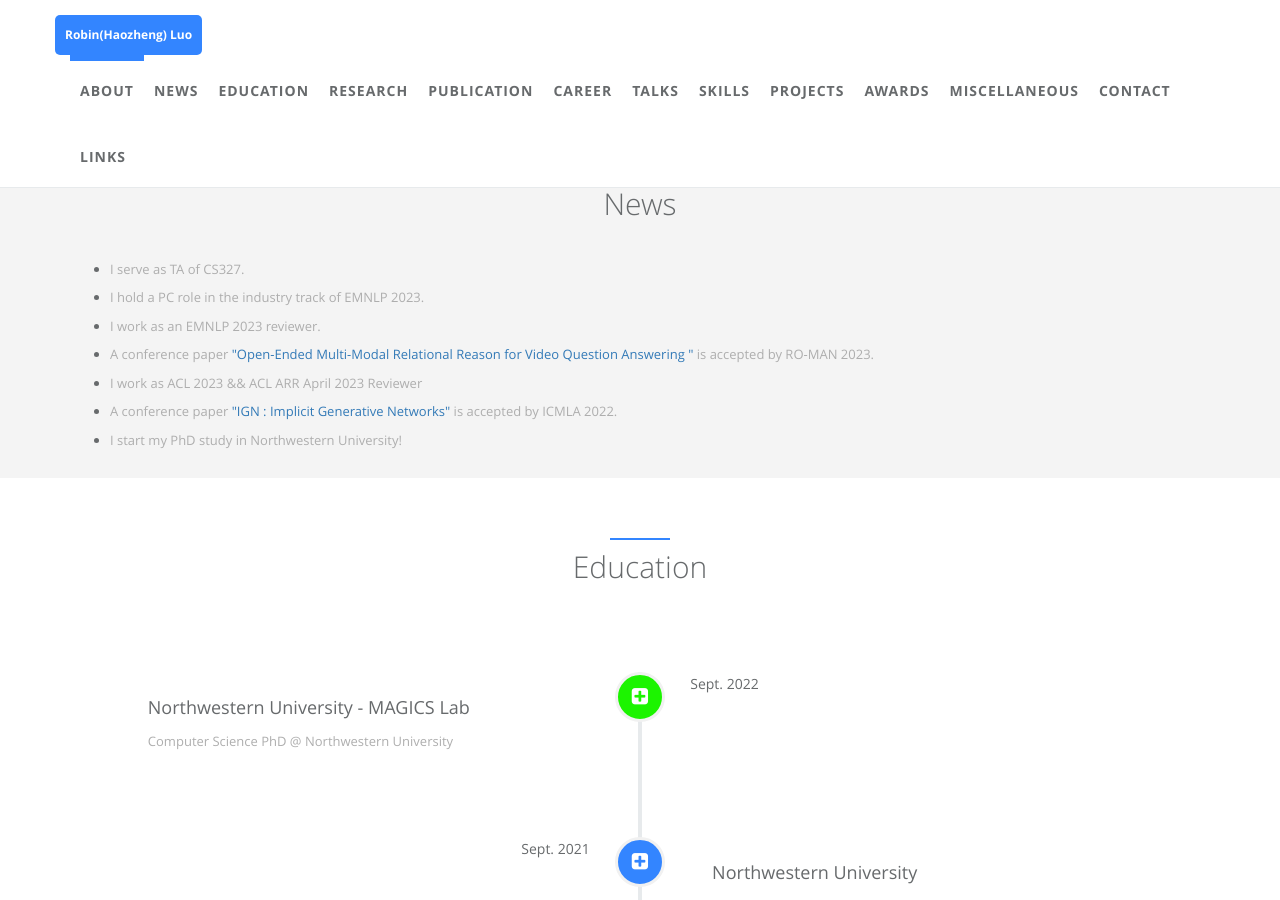
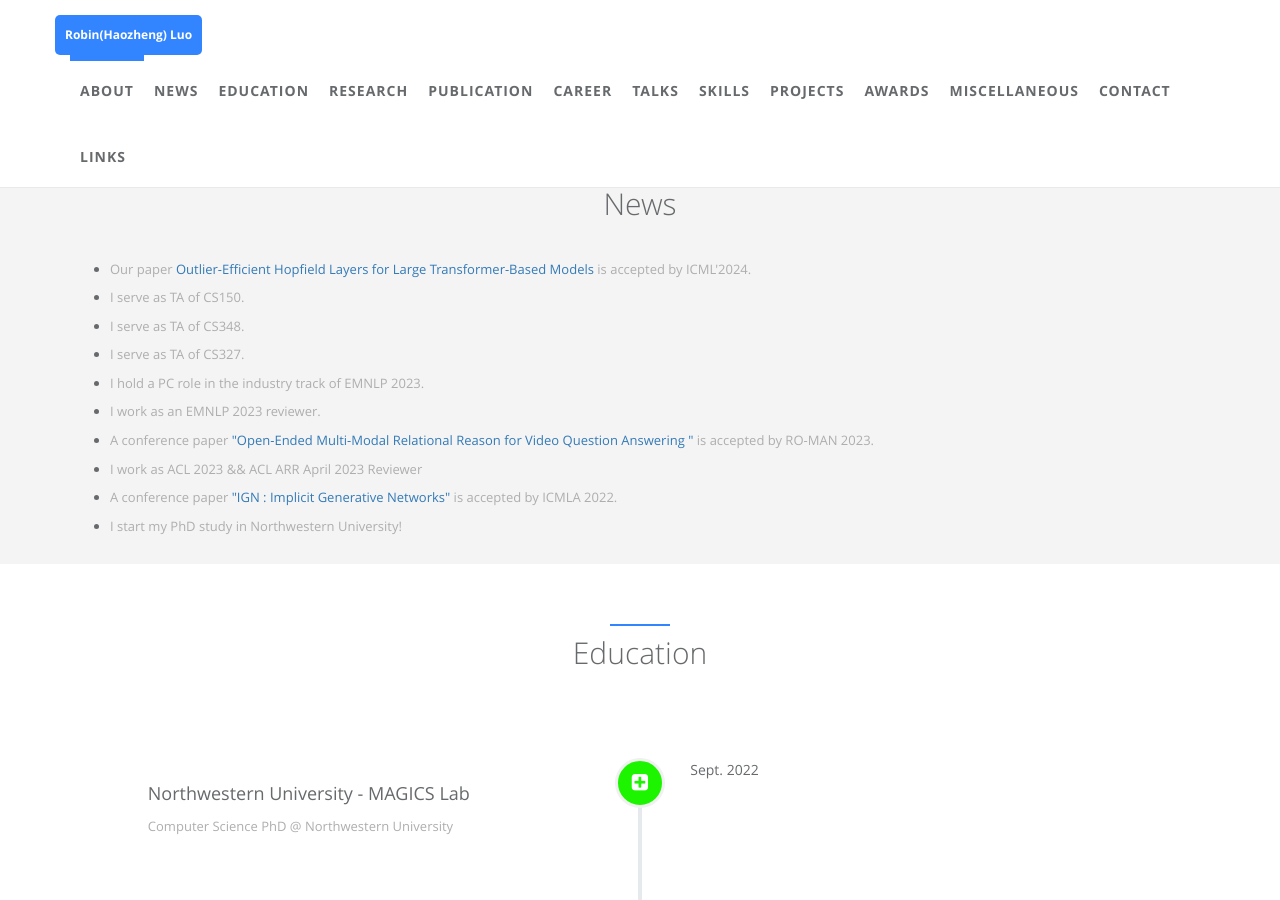
Before and after one commit to robinzixuan/robin.github.io, a Jekyll site: the page built from index.html, in a window 1280 px wide and 900 px high, scrolled down 1231 px. Built offline with Jekyll 4.4.1, drawn with Linux system fonts in a browser that asks for light colours.

Commit message:
Update news.html

```diff
--- a/_includes/sections/news.html
+++ b/_includes/sections/news.html
@@ -7,6 +7,13 @@
   </div>
 
   <ul>
+    <li><p> Our paper <a href="https://arxiv.org/abs/2404.03828">Outlier-Efficient Hopfield Layers for Large Transformer-Based Models
+</a> is accepted by ICML'2024. </p>
+  </li>
+    <li><p> I serve as TA of CS150. </p>
+  </li>
+    <li><p> I serve as TA of CS348. </p>
+  </li>
      <li><p> I serve as TA of CS327. </p>
   </li>
     <li><p> I hold a PC role in the industry track of EMNLP 2023. </p>
```
